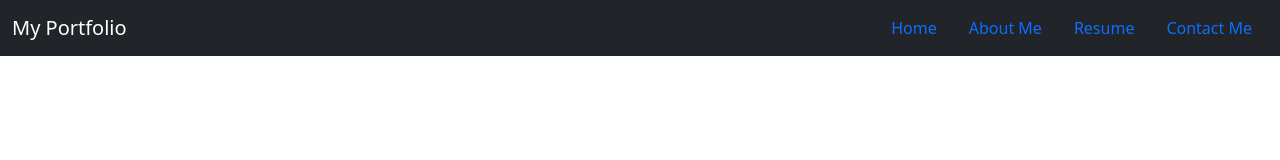
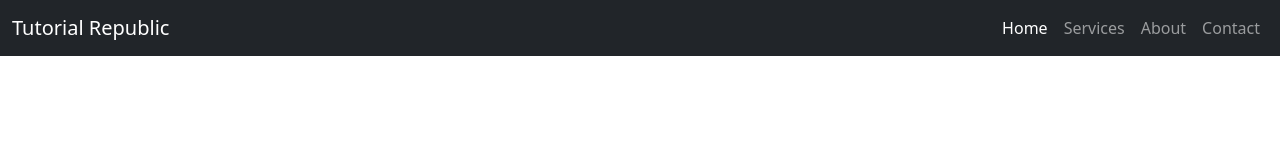
Before and after one commit to deolekarmayuresh/My-Portfolio, a plain HTML site: page index.html in a window 1280 px wide. Drawn offline with nearby package versions, Linux system fonts and the light colour scheme.

Commit message:
adding toggler icon

```diff
--- a/index.html
+++ b/index.html
@@ -2,7 +2,7 @@
 <html lang="en">
 <head>
     <meta charset="UTF-8">
-    <meta name="viewport" content="width=device-width, initial-scale=1.0">
+    <meta name="viewport" content="width=device-width, initial-scale=1.0, shrink-to-fit=no">
     <title>Mayuresh's Portfolio</title>
     <link href="https://cdn.jsdelivr.net/npm/bootstrap@5.0.0-beta1/dist/css/bootstrap.min.css" rel="stylesheet" integrity="sha384-giJF6kkoqNQ00vy+HMDP7azOuL0xtbfIcaT9wjKHr8RbDVddVHyTfAAsrekwKmP1" crossorigin="anonymous">
     <script src="https://code.jquery.com/jquery-3.5.1.min.js"></script>
@@ -11,18 +11,18 @@
 </head>
 <body>
     <header>
-        <nav class="navbar navbar-expand-md navbar-dark bg-dark">
-            <div class="container-fluid">
-                <span class="navbar-brand mb-0 h1">My Portfolio</span>
+        <!-- <nav class="navbar navbar-expand-md navbar-dark bg-dark"> -->
+            <!-- <div class="container-fluid">
+                <span class="navbar-brand mb-0 h1">My Portfolio</span> -->
                 <!-- <button type="button" class="navbar-toggler" data-toggle="collapse" data-target="#navbarCollapse">
                   <span class="navbar-toggler-icon"></span>
                 </button> -->
               <!-- <div class="collapse navbar-collapse" id="navbarCollapse">
                 <div class="navbar-nav"> -->
-                <ul class="nav justify-content-end">
+                <!-- <ul class="nav justify-content-end"> -->
                   <!-- <ul class="nav flex-column"> -->
 
-                    <li class="nav-item">
+                    <!-- <li class="nav-item">
                       <a class="nav-link active" aria-current="page" href="#">Home</a>
                     </li>
                     <li class="nav-item">
@@ -34,10 +34,30 @@
                     <li class="nav-item">
                       <a class="nav-link" href="#">Contact Me</a>
                     </li>
-                </ul>
+                </ul> -->
                 <!-- </div> -->
               <!-- </div>        -->
-            </div>
+            <!-- </div> -->
+
+
+            <nav class="navbar navbar-expand-md navbar-dark bg-dark mb-3">
+              <div class="container-fluid">
+                  <a href="#" class="navbar-brand mr-3">Tutorial Republic</a>
+                  <button type="button" class="navbar-toggler" data-toggle="collapse" data-target="#navbarCollapse">
+                      <span class="navbar-toggler-icon"></span>
+                  </button>
+                  <div class="collapse navbar-collapse justify-content-end" id="navbarCollapse">
+                      <div class="navbar-nav">
+                          <a href="#" class="nav-item nav-link active">Home</a>
+                          <a href="#" class="nav-item nav-link">Services</a>
+                          <a href="#" class="nav-item nav-link">About</a>
+                          <a href="#" class="nav-item nav-link">Contact</a>
+                      </div>
+
+                  </div>
+              </div>
+
+
         </nav>
     </header>
 
```
